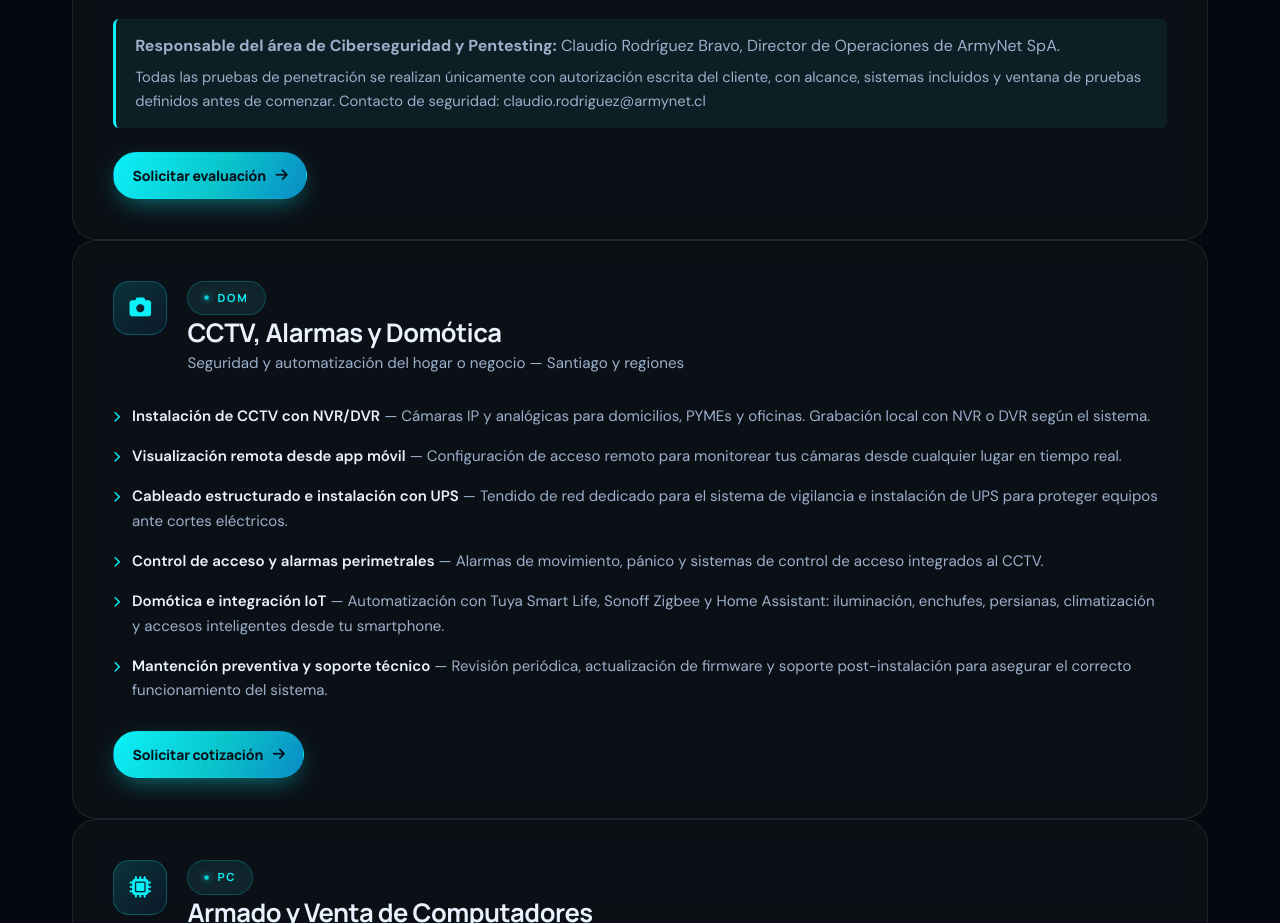
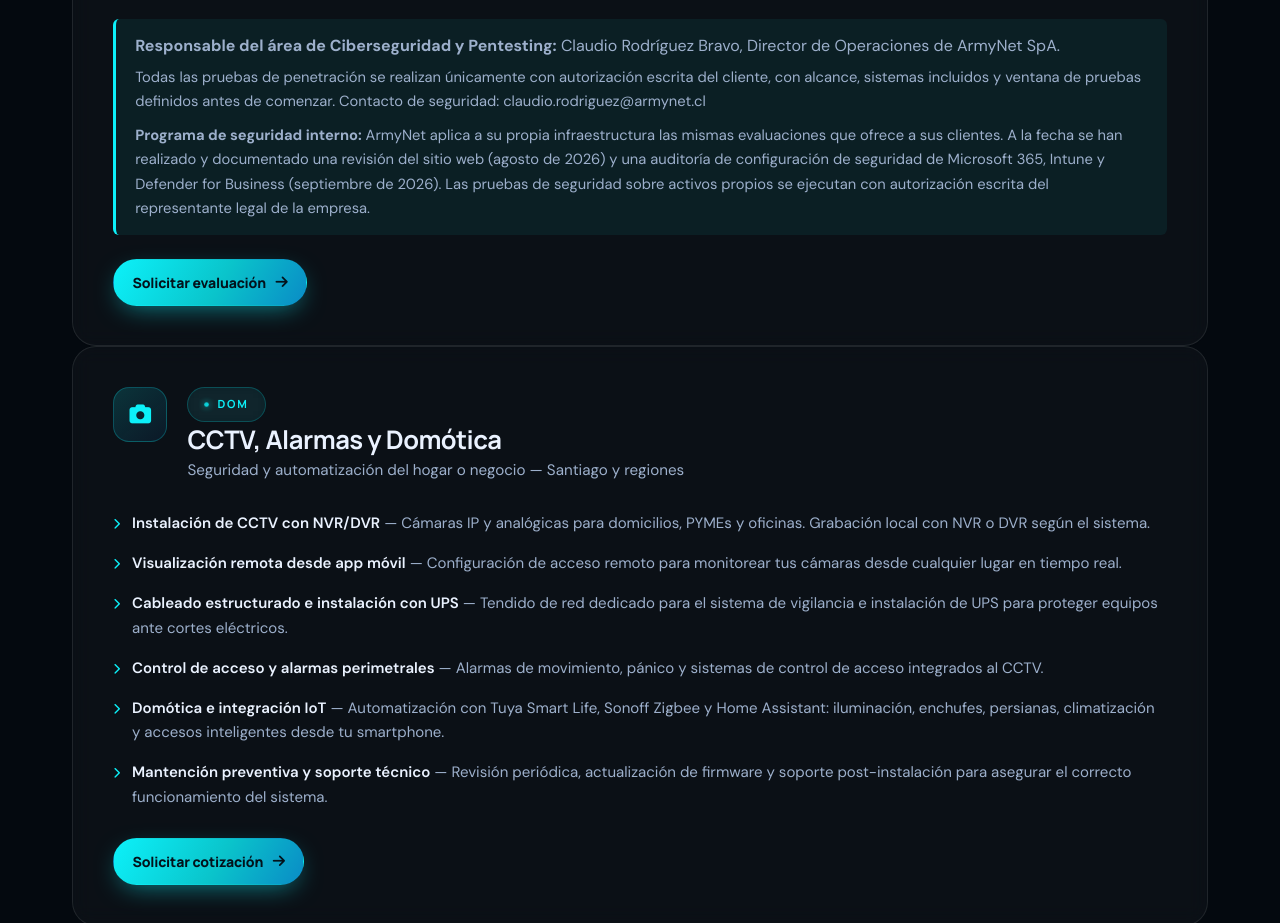
Before and after one commit to armynetcl/armynetcl.github.io, a plain HTML site: page servicios.html in a window 1280 px wide. Shown: the part 2000-2923 px from the top of the page. Drawn offline with Linux system fonts and the light colour scheme.

Commit message:
Update servicios.html
Actualizacion servicios de ciberseguridad

```diff
--- a/servicios.html
+++ b/servicios.html
@@ -155,6 +155,7 @@
       <div class="security-lead" style="border-left:3px solid #0cf1f9;padding:.9rem 1.2rem;margin:0 0 1.5rem;background:rgba(12,241,249,.06);border-radius:6px">
         <p style="margin:0 0 .35rem"><strong>Responsable del área de Ciberseguridad y Pentesting:</strong> Claudio Rodríguez Bravo, Director de Operaciones de ArmyNet SpA.</p>
         <p style="margin:0;font-size:.92rem">Todas las pruebas de penetración se realizan únicamente con autorización escrita del cliente, con alcance, sistemas incluidos y ventana de pruebas definidos antes de comenzar. Contacto de seguridad: <a href="mailto:claudio.rodriguez@armynet.cl">claudio.rodriguez@armynet.cl</a></p>
+        <p style="margin:.6rem 0 0;font-size:.92rem"><strong>Programa de seguridad interno:</strong> ArmyNet aplica a su propia infraestructura las mismas evaluaciones que ofrece a sus clientes. A la fecha se han realizado y documentado una revisión del sitio web (agosto de 2026) y una auditoría de configuración de seguridad de Microsoft 365, Intune y Defender for Business (septiembre de 2026). Las pruebas de seguridad sobre activos propios se ejecutan con autorización escrita del representante legal de la empresa.</p>
       </div>
       <a href="contacto.html" class="btn btn-primary btn-sm">Solicitar evaluación <i class="fas fa-arrow-right"></i></a>
     </div>
```
